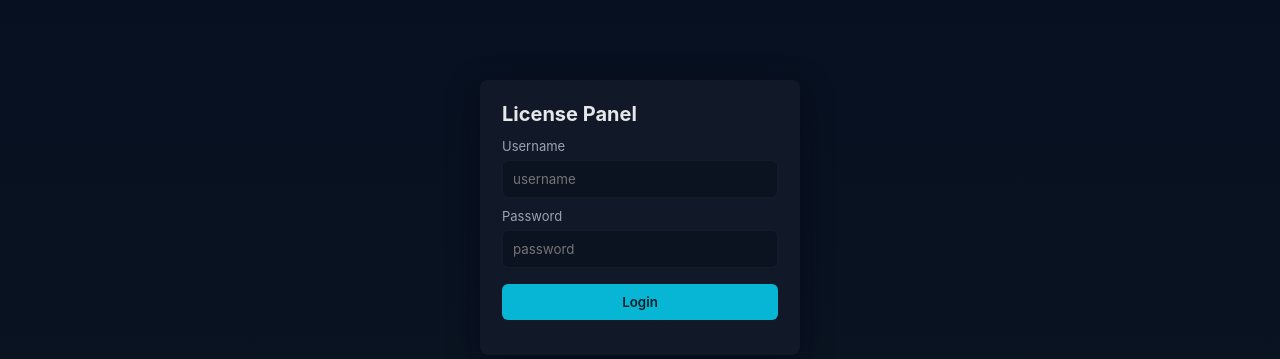
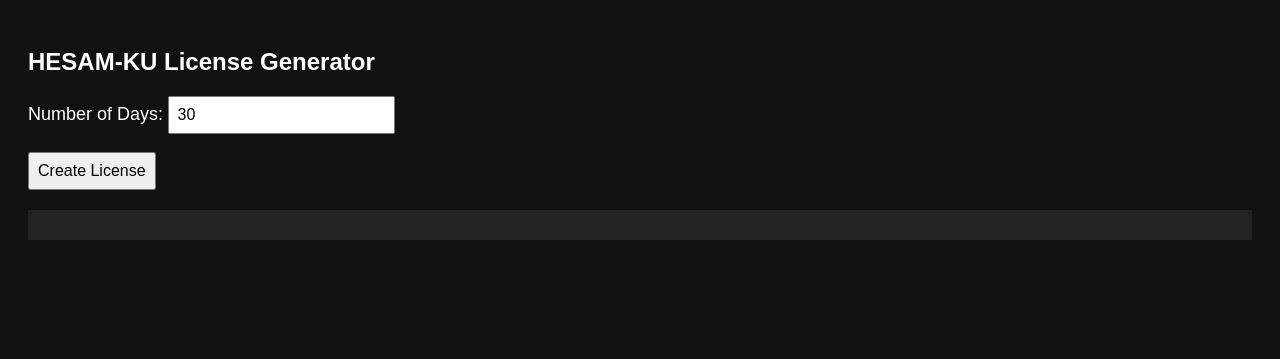
Before and after one commit to hesamku/my-website, a plain HTML site: page index.html in a window 1280 px wide. Drawn offline with Linux system fonts and the light colour scheme.

Commit message:
Update index.html

```diff
--- a/index.html
+++ b/index.html
@@ -1,26 +1,27 @@
-<!doctype html>
-<html lang="en">
+<!DOCTYPE html>
+<html>
 <head>
-<meta charset="utf-8" />
-<meta name="viewport" content="width=device-width,initial-scale=1" />
-<title>License Panel - Login</title>
-<link rel="stylesheet" href="style.css">
+<meta charset="UTF-8">
+<title>HESAM-KU License Generator</title>
+<style>
+body { font-family: Arial; padding:20px; background:#111; color:#fff; }
+input, button { padding:8px; font-size:16px; }
+pre { background:#222; padding:15px; margin-top:20px; color:#0f0; }
+label { font-size:18px; }
+</style>
 </head>
 <body>
-<div class="login-card">
-  <h1>License Panel</h1>
-  <label>Username</label>
-  <input id="username" placeholder="username" />
-  <label>Password</label>
-  <input id="password" type="password" placeholder="password" />
-  <button id="loginBtn">Login</button>
-  <p id="msg" class="muted"></p>
-</div>
+
+<h2>HESAM-KU License Generator</h2>
+
+<label>Number of Days:</label>
+<input id="days" type="number" value="30" min="1"><br><br>
+
+<button onclick="generate()">Create License</button>
+
+<pre id="out"></pre>
+
 <script src="app.js"></script>
-<script>
-document.getElementById('loginBtn').addEventListener('click', function(){
-  app.login();
-});
-</script>
+
 </body>
 </html>
```
